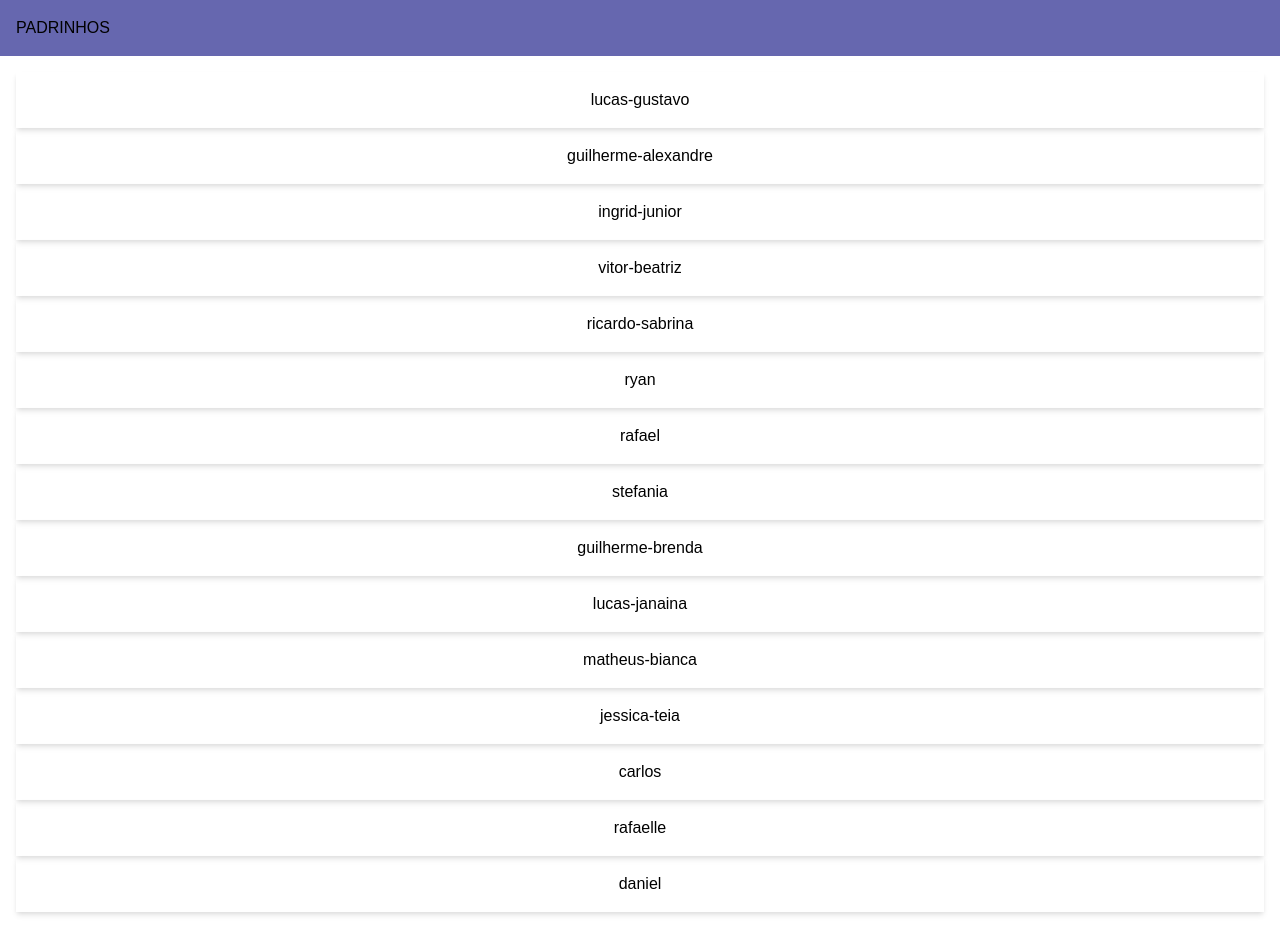
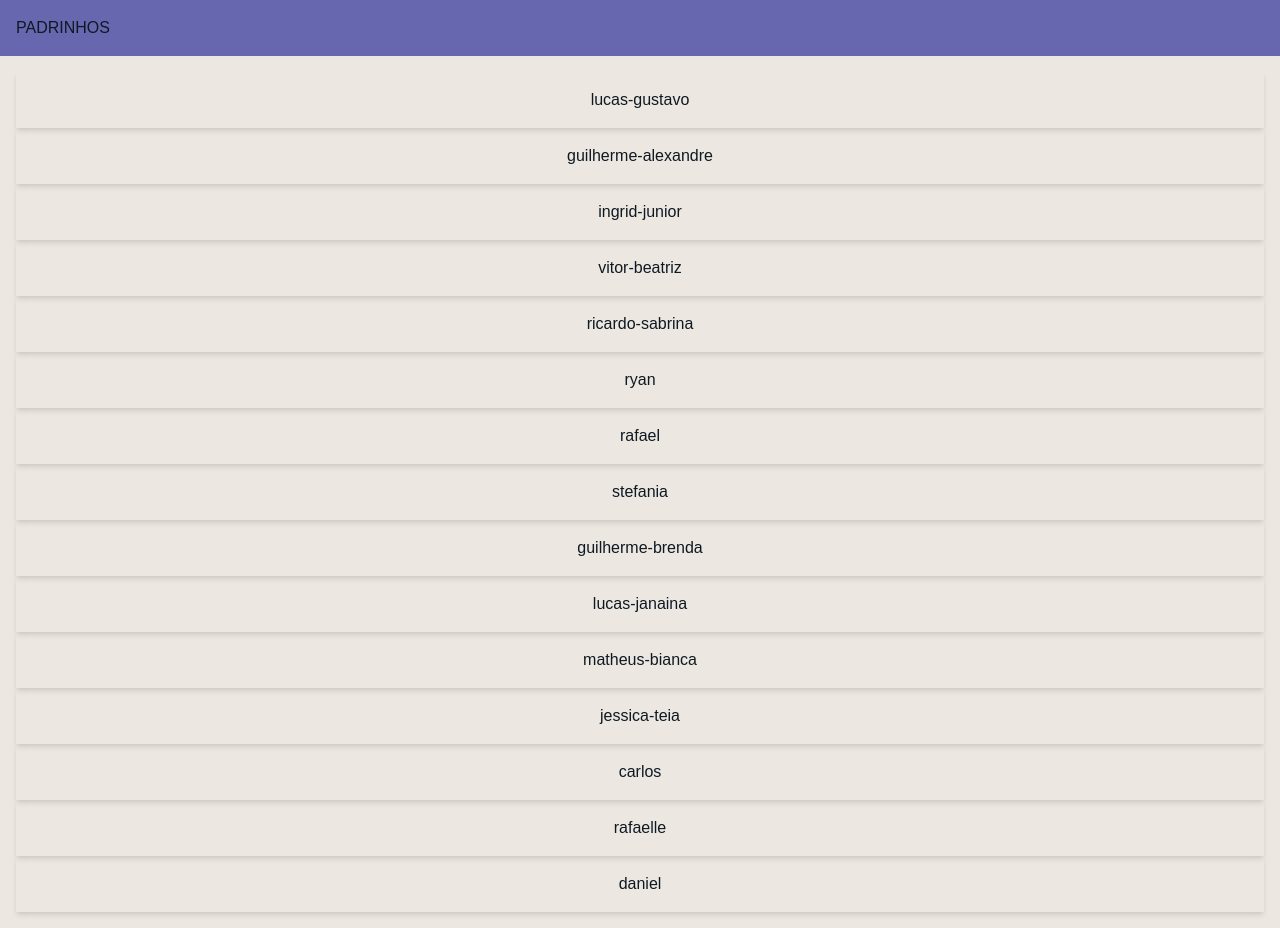
Before and after one commit to Victorb999/Padrinhos-VV, a Next.js app: page / in a window 1280 px wide. Built offline with nearby package versions, Linux system fonts and the light colour scheme.

Commit message:
Update layout.tsx and tailwind.config.js

```diff
--- a/app/layout.tsx
+++ b/app/layout.tsx
@@ -9,7 +9,7 @@ export default function RootLayout({
     <html>
       <head />
 
-      <body>
+      <body className="bg-body text-dark">
         <div className="flex bg-purple h-14 p-4 items-center">
           <h1>PADRINHOS</h1>
         </div>
--- a/tailwind.config.js
+++ b/tailwind.config.js
@@ -15,10 +15,10 @@ module.exports = {
       orange: '#ff7849',
       green: '#13ce66',
       yellow: '#ffc82c',
-      'gray-dark': '#0F1923',
+      dark: '#0F1923',
       gray: '#8492a6',
       'gray-light': '#d3dce6',
-      white: '#ECE8E1',
+      body: '#ECE8E1',
     },
     fontFamily: {
       sans: ['Oswald', 'sans-serif'],
```
